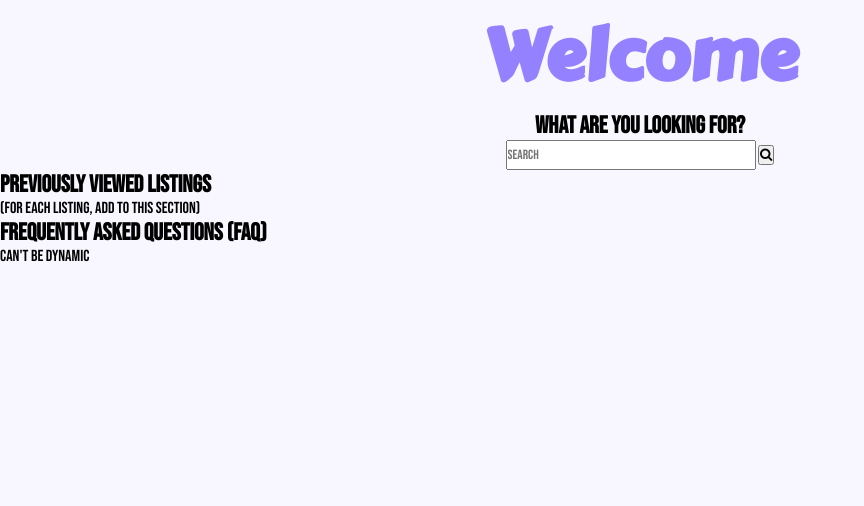
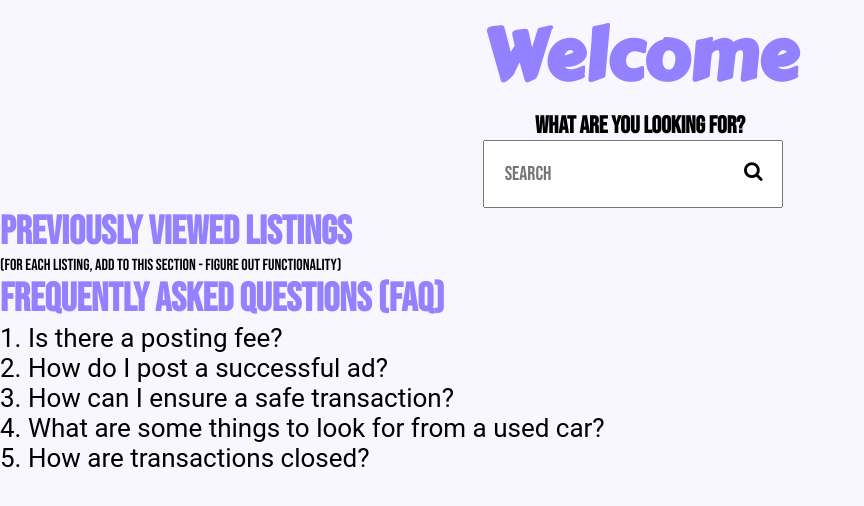
Before and after one commit to dcho10/motormatcher-app, a web app: file index.html in a window 1280 px wide. Shown: the part 101-607 px from the top of the page, without its empty margins (0-864 px from the left). Run offline with its HTML, style and script files only (its server is not run), Linux system fonts and the light colour scheme; some libraries are stand-ins or nearby versions.

Commit message:
Added previously viewed listings and FAQ HTML and CSS

```diff
--- a/index.html
+++ b/index.html
@@ -30,20 +30,34 @@
         <form class="search">
             <h1> Welcome </h1>
             <h2> What are you looking for? </h2>
-            <section>
-                <input type="text" class="search-input" id="search" placeholder="Search">
-                <button type="submit"><i class="fa fa-search"  aria-hidden="true"></i> </button>
+            <!-- From: https://codepen.io/stoic25/pen/gKLXWZ -->
+            <section class="form-group fg--search">
+                <input type="text" class="input" placeholder="search">
+                <button type="submit"><i class="fa fa-search"></i></button>
             </section>
         </form>
 
         <section class="listings">
             <h3> Previously viewed listings </h3>
-            <p> (For each listing, add to this section) </p>
+            <p> (For each listing, add to this section - figure out functionality) </p>
         </section>
 
-        <section class="faq">
+        <section>
             <h4> Frequently Asked Questions (FAQ) </h4>
-            <p> Can't be dynamic </p>
+                <li class="question"> 1. Is there a posting fee? </li>
+                <li class="answer"> There is no posting fee! You can post on our site completely free! </li>
+                <li class="question"> 2. How do I post a successful ad? </li>
+                <section class="answer">
+                    <li> Provide an honest description of the car that you are selling.</li>
+                    <li> Include as much of the specifications of the car as you can (i.e. the model, the year it was made, the mileage, etc.). </li>
+                    <li> Do some research and check and see what other people have listed their vehicle at and get an idea of the price range that you want to list your car for. </li>
+                </section>
+                <li class="question"> 3. How can I ensure a safe transaction? </li>
+                <li class="answer"> You ALWAYS want to meet in person to avoid any potential fraud, bring a friend or a third party to accompany you. To ensure the safest transaction, meet them at a parking area of a police station. </li>
+                <li class="question"> 4. What are some things to look for from a used car? </li>
+                <li class="answer"> We have filters that you can use to filter your search! </li>
+                <li class="question"> 5. How are transactions closed? </ul>
+                <li class="answer"> We as a company are not responsible for the closing of transactions. It is up to the discretion of the parties involved. </li>
         </section>
     </main>
 </body>
--- a/public/style.css
+++ b/public/style.css
@@ -68,11 +68,36 @@ body {
     display: grid;
 }
 
-.search-input {
-    width: 250px;
-    height: 30px;
-}
+/* From: https://codepen.io/stoic25/pen/gKLXWZ */
+.fg--search {
+    background: white;
+    position: relative;
+    width: 300px;
+  }
 
+.fg--search input {
+    width: 100%;
+    padding: 20px 60px 20px 20px;
+    display: block;
+    font-size: 20px;
+  }
+
+.fg--search button {
+    background: transparent;
+    border: none;
+    cursor: pointer;
+    display: inline-block;
+    font-size: 20px;
+    position: absolute;
+    top: 0;
+    right: 0;
+    padding: 20px 20px;
+    z-index: 2;
+  }
+
+.fg--search input:focus + button .fa-search {
+    color: red;
+  }
 
 h1 {
     font-family: "Carter One", system-ui;
@@ -80,6 +105,28 @@ h1 {
     color: var(--primary);
 }
 
-h2, h3, h4 {
+h2 {
     font-size: 24px;
 }
+
+h3, h4 {
+    font-size: 40px;
+    color: var(--primary);
+}
+
+.question {
+    font-size: 26px;
+    font-family: "Roboto", sans-serif;
+
+}
+
+.answer {
+    display: none;
+    font-size: 24px;
+}
+
+.question:hover + .answer {
+    display: block;
+    font-style: italic;
+    color: red;
+}
```
Also changed, not shown: login.html (added, +11 -0 lines).
